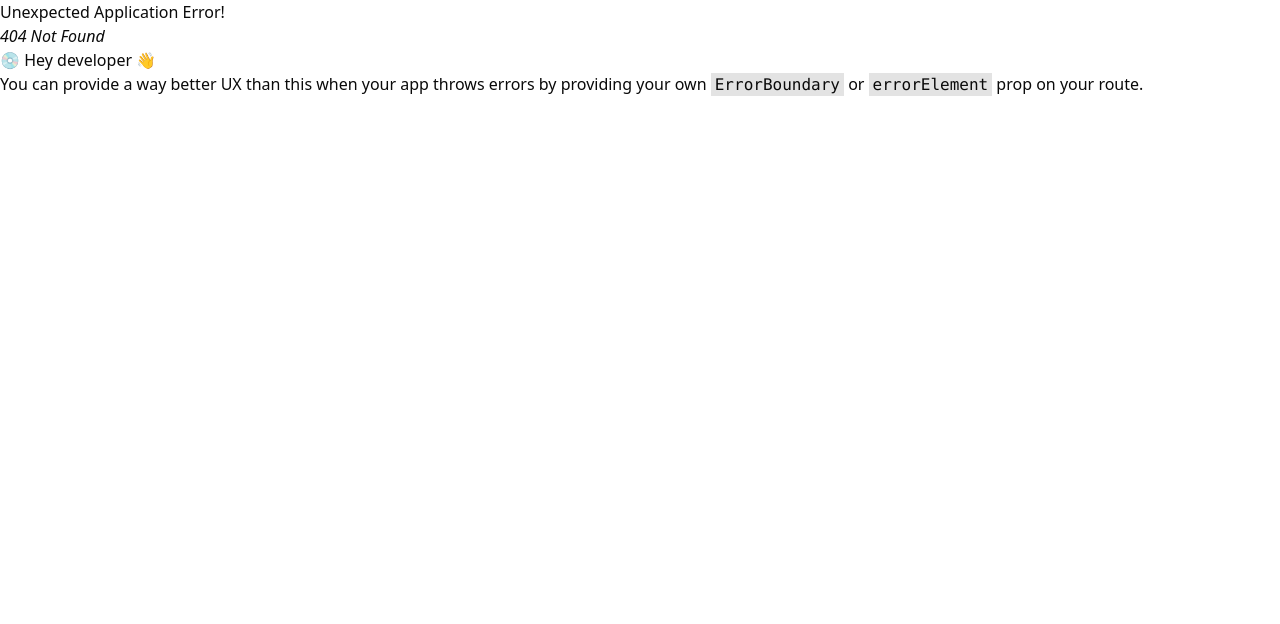
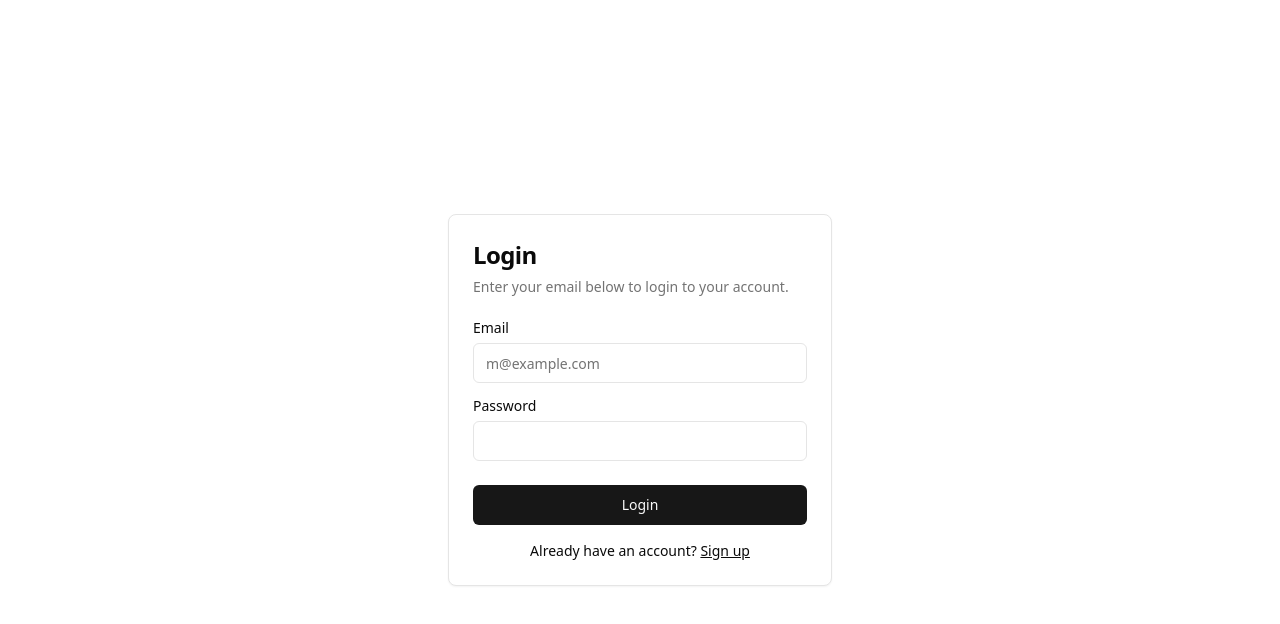
Before and after one commit to sherazakrampro/elibrary-dashboard, a React (Vite) app: page /auth/login in a window 1280 px wide. Before the commit this address had no page. Shown: the top 624 px of the page. Built offline with nearby package versions, Linux system fonts and the light colour scheme.

Commit message:
add auth layout

```diff
--- /dev/null
+++ b/src/layouts/AuthLayout.tsx
@@ -0,0 +1,11 @@
+import { Outlet } from "react-router-dom";
+
+const AuthLayout = () => {
+  return (
+    <>
+      <Outlet />
+    </>
+  );
+};
+
+export default AuthLayout;
```
Also changed, not shown: src/router.tsx (+14 -7 lines).
